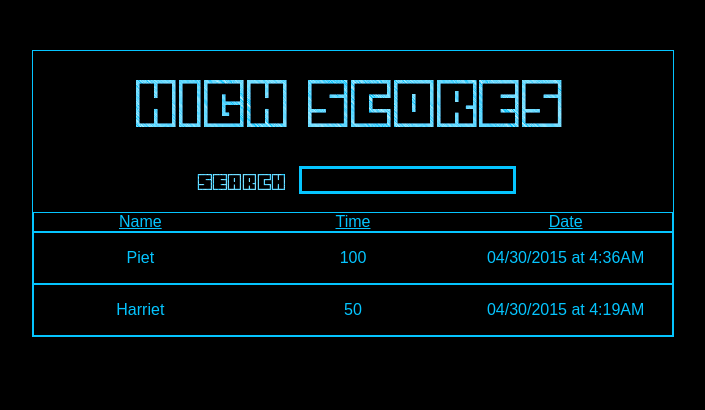
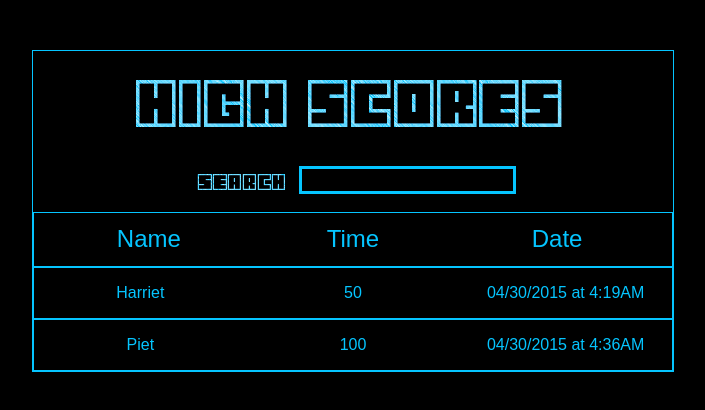
Before and after one commit to AngularMines/highscores, a website: page index.html in a window 1280 px wide. Shown: the whole page, without its empty margins (287-992 px from the left). Drawn offline with nearby package versions, Linux system fonts and the light colour scheme; some packages are replaced by stand-ins of ours.

Commit message:
uncommitted work of piet and Harriet - now committed

```diff
--- a/css/application.css
+++ b/css/application.css
@@ -7,6 +7,10 @@ body {
   background-color: black;
   display: flex;
   justify-content: center;
+}
+
+a:link {
+  text-decoration: none;
 }
 
 .hiscore {
@@ -39,6 +43,11 @@ body {
   color: #05C5FF;
 }
 
+.selectors {
+  padding: 2%;
+  font-size: 150%;
+}
+
 .player, .selectors {
   display: flex;
   flex-direction: row;
--- a/js/controllers.js
+++ b/js/controllers.js
@@ -9,6 +9,6 @@ angular.module('hiScoreApp', [])
     }
 
     $scope.scores = [{name: "Harriet", time: 50, createdAt: new Date().getTime()-1000000},{name: "Piet", time: 100, createdAt: new Date().getTime()}]
-    $scope.predicate = '-time';
+    $scope.predicate = 'time';
     // loadHiScores();
   }])
```
